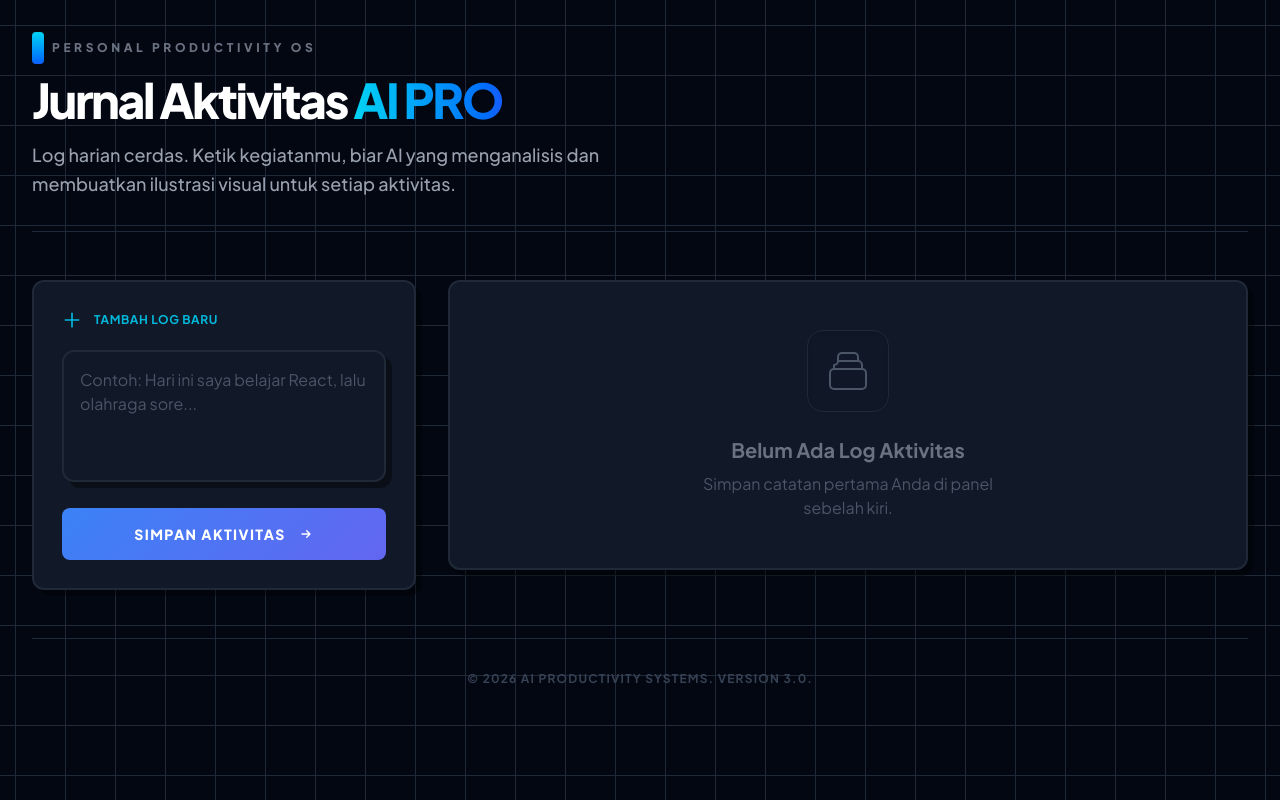
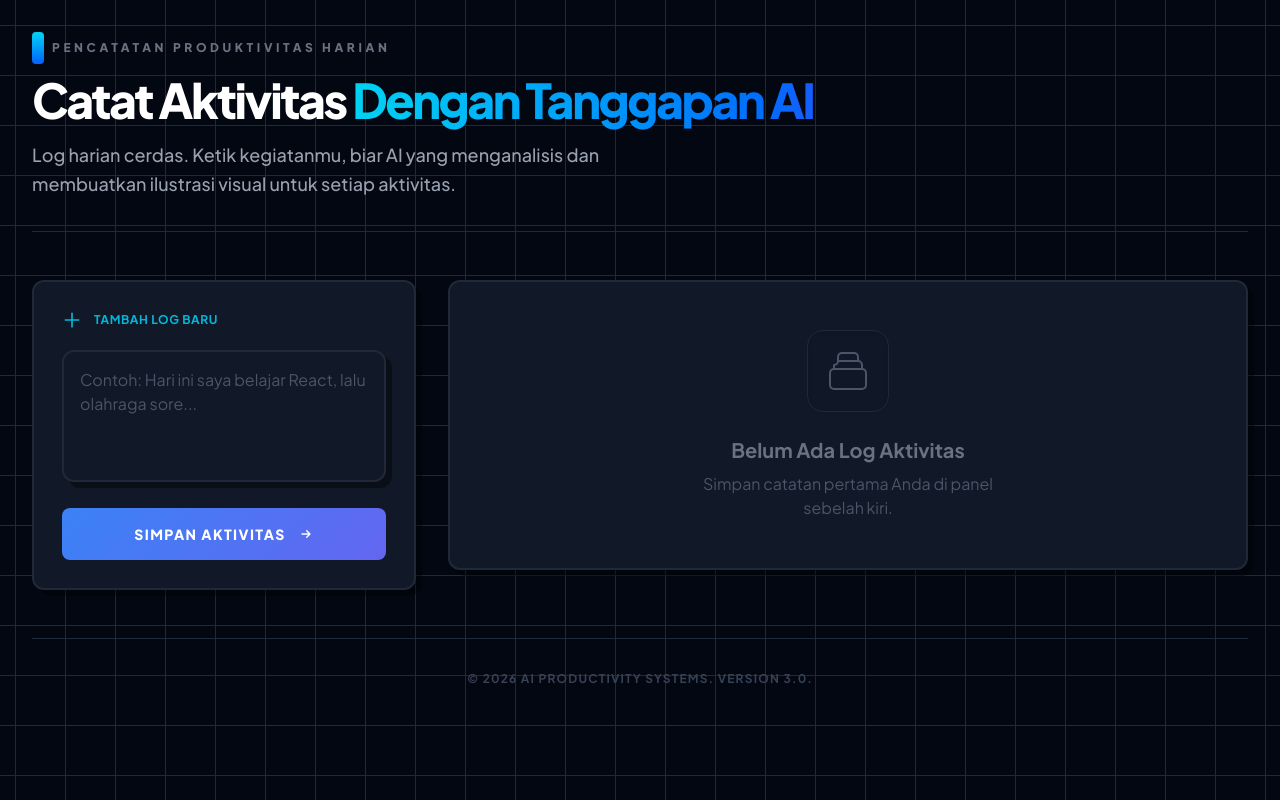
Before and after one commit to rian-share/frondEndCloud, a website: page index.html in a window 1280 px wide. Drawn offline with Linux system fonts and the light colour scheme.

Commit message:
commit 2

```diff
--- a/index.html
+++ b/index.html
@@ -120,16 +120,16 @@
           <h1
             class="text-[10px] sm:text-xs font-black uppercase tracking-[0.2em] sm:tracking-[0.3em] text-gray-500"
           >
-            PERSONAL PRODUCTIVITY OS
+            PENCATATAN PRODUKTIVITAS HARIAN
           </h1>
         </div>
         <h2
           class="text-3xl sm:text-4xl md:text-5xl font-extrabold tracking-tighter text-white"
         >
-          Jurnal Aktivitas
+          Catat Aktivitas
           <span
             class="text-transparent bg-clip-text bg-gradient-to-r from-cyan-400 to-blue-600"
-            >AI PRO</span
+            >Dengan Tanggapan AI</span
           >
         </h2>
         <p
@@ -311,11 +311,11 @@
                   ? `
                 <div class="pro-card p-4 sm:p-5 bg-gradient-to-br from-cyan-900/20 to-transparent border-cyan-900/40">
                   <div class="mb-3">
-                    <span class="text-[10px] font-bold text-cyan-400 uppercase tracking-widest block mb-1">Saran Langkah</span>
+                    <span class="text-[10px] font-bold text-cyan-400 uppercase tracking-widest block mb-1">Saran AI</span>
                     <p class="text-gray-200 text-sm leading-relaxed">${entry.rec.rekomendasi}</p>
                   </div>
                   <div>
-                    <span class="text-[10px] font-bold text-indigo-400 uppercase tracking-widest block mb-1">Konteks AI</span>
+                    <span class="text-[10px] font-bold text-indigo-400 uppercase tracking-widest block mb-1">Tanggapan AI</span>
                     <p class="text-gray-400 text-xs sm:text-sm leading-relaxed">${entry.rec.tanggapan}</p>
                   </div>
                 </div>
```
